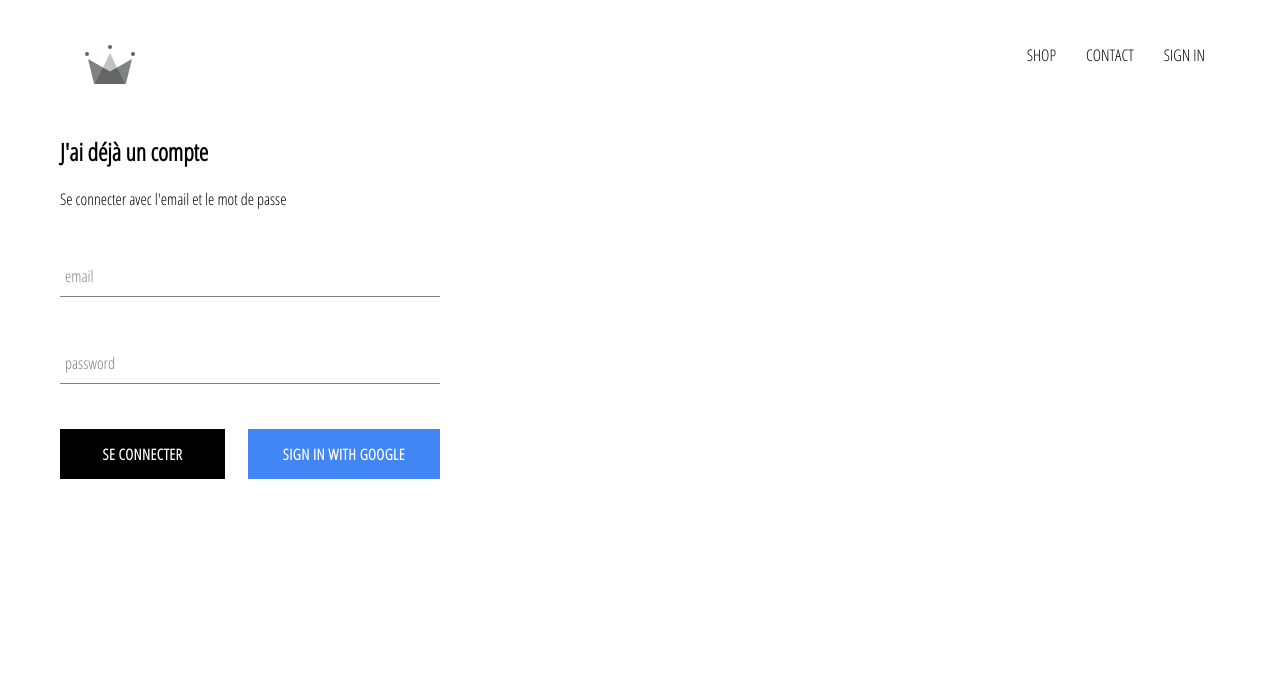
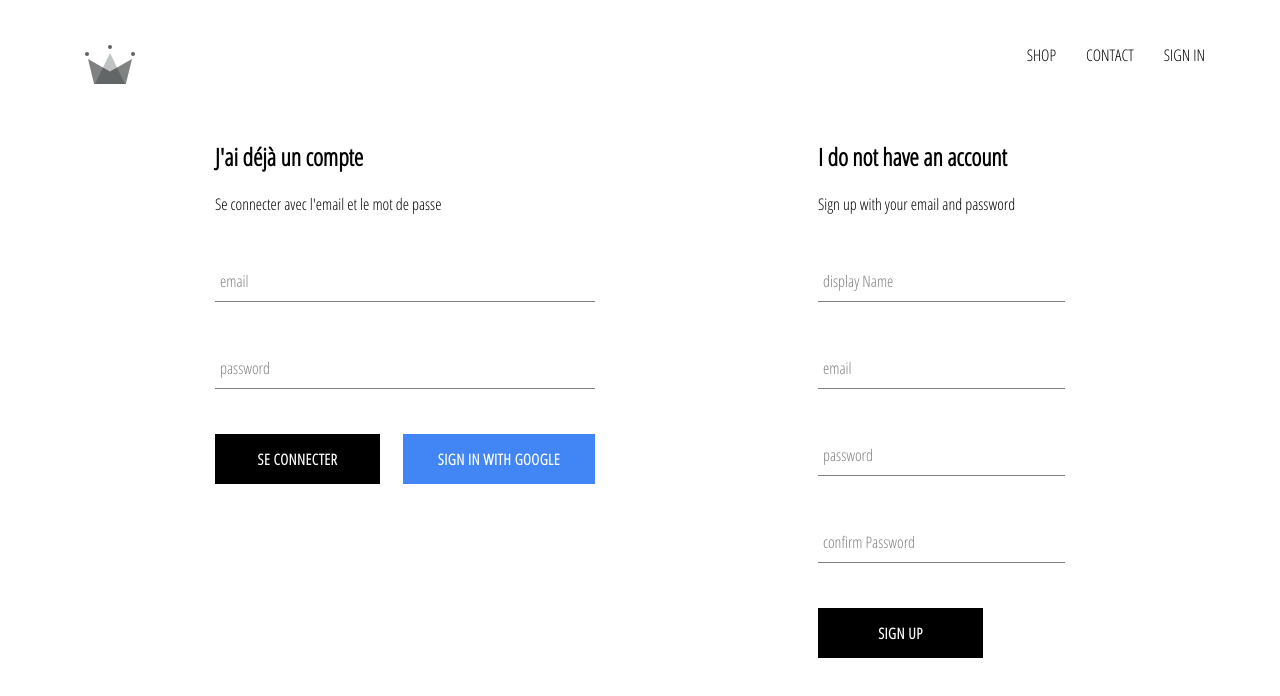
Before and after one commit to syl20ko/shop-react, a React (Create React App) app in the folder crwn-clothing/: page /signin in a window 1280 px wide. Shown: the top 696 px of the page. Built offline with nearby package versions, Linux system fonts and the light colour scheme; no server answers.

Commit message:
implement firebase and store users in db

```diff
--- a/crwn-clothing/src/App.js
+++ b/crwn-clothing/src/App.js
@@ -6,7 +6,7 @@
 import ShopPage from './pages/shop/shop.component';
 import SignInAndSignUpPage from './pages/sign-in-and-sign-up/sign-in-and-sign-up.component';
 import Header from './components/header/header.component';
-import { auth } from './firebase/firebase.utils';
+import { auth , createUserProfileDocument } from './firebase/firebase.utils';
 
 
 class App extends React.Component {
@@ -21,10 +21,25 @@
   unsubscribeFromAuth = null;
 
   componentDidMount(){
-    this.unsubscribeFromAuth = auth.onAuthStateChanged(user => {
-      this.setState({currentUser : user});
-      console.log(user);
+    this.unsubscribeFromAuth = auth.onAuthStateChanged(async userAuth => {
+      if(userAuth){
+        const userRef = await createUserProfileDocument(userAuth);
+
+        userRef.onSnapshot(snapShot => {
+          this.setState({
+            currentUser : {
+              id : snapShot.id,
+              ...snapShot.data(),
+            }
+          }, ()=> {
+            console.log(this.state);
+          } );
+        });
+      }
+
+      this.setState({currentUser : userAuth});
     })
+
   }
 
   componentWillUnmount(){
--- /dev/null
+++ b/crwn-clothing/src/components/sign-up/sign-up.component.jsx
@@ -0,0 +1,102 @@
+import React from "react";
+
+import FormInput from "../form-input/form-input.component";
+import CustomButton from "../custom-button/custom-button.component";
+
+import { auth, createUserProfileDocument } from "../../firebase/firebase.utils";
+import SignIn from "../sign-in/sign-in.component";
+
+class SignUp extends React.Component {
+  constructor() {
+    super();
+
+    this.state = {
+      displayName: "",
+      email: "",
+      password: "",
+      confirmPassword: ""
+    };
+  }
+
+  handleSubmit = async event => {
+    event.preventDefault();
+
+    const { displayName, email, password, confirmPassword } = this.state;
+
+    if (password != confirmPassword) {
+      alert("password don't match");
+      return;
+    }
+
+    try {
+      const { user } = await auth.createUserWithEmailAndPassword(
+        email,
+        password
+      );
+
+      await createUserProfileDocument(user, { displayName });
+
+      this.setState({
+        displayName: "",
+        email: "",
+        password: "",
+        confirmPassword: ""
+      });
+    } catch (error) {
+      console.error(error);
+    }
+  };
+
+  handleChange = event => {
+    const { name, value } = event.target;
+
+    this.setState({ [name]: value });
+  };
+  render() {
+    const { displayName, email, password, confirmPassword } = this.state;
+
+    return (
+      <div className="sign-up">
+        <h2 className="title">I do not have an account</h2>
+        <span>Sign up with your email and password</span>
+        <form className="sign-up-form" onSubmit={this.handleSubmit}>
+          <FormInput
+            type="text"
+            name="displayName"
+            value={displayName}
+            onChange={this.handleChange}
+            label="display Name"
+            required
+          />
+          <FormInput
+            type="email"
+            name="email"
+            value={email}
+            onChange={this.handleChange}
+            label="email"
+            required
+          />
+          <FormInput
+            type="password"
+            name="password"
+            value={password}
+            onChange={this.handleChange}
+            label="password"
+            required
+          />
+          <FormInput
+            type="password"
+            name="confirmPassword"
+            value={confirmPassword}
+            onChange={this.handleChange}
+            label="confirm Password"
+            required
+          />
+          <CustomButton type="submit">Sign Up</CustomButton>
+        </form>
+      </div>
+    );
+  }
+}
+
+export default SignUp;
--- /dev/null
+++ b/crwn-clothing/src/components/sign-up/sign-up.styles.scss
@@ -0,0 +1,9 @@
+.sign-up{
+    display: flex;
+    flex-direction: column;
+    width: 380px;
+
+    .title{
+        margin: 10px 0 ;
+    }
+}
--- a/crwn-clothing/src/firebase/firebase.utils.js
+++ b/crwn-clothing/src/firebase/firebase.utils.js
@@ -13,6 +13,33 @@
     measurementId: "G-XD2T964D3S"
   };
 
+
+export const createUserProfileDocument= async (userAuth, additionalData) => {
+ if(!userAuth) return;
+
+ const userRef = firestore.doc(`users/${userAuth.uid}`);
+
+ const snapShot = await userRef.get();
+
+ if(!snapShot.exists){
+   const { displayName, email } = userAuth;
+   const createdAt = new Date();
+
+   try {
+     await userRef.set({
+       displayName,
+       email,
+       createdAt,
+       ...additionalData
+     })
+
+   } catch (error) {
+     console.log('error creating user', error.message);
+   }
+ }
+ return userRef;
+}
+
 firebase.initializeApp(config);
 
 export const auth = firebase.auth();
--- a/crwn-clothing/src/pages/sign-in-and-sign-up/sign-in-and-sign-up.component.jsx
+++ b/crwn-clothing/src/pages/sign-in-and-sign-up/sign-in-and-sign-up.component.jsx
@@ -1,12 +1,14 @@
-import React from 'react';
+import React from "react";
 
-import SignIn from '../../components/sign-in/sign-in.component';
-
-import './sign-in-and-sign-up.styles.scss';
+import SignIn from "../../components/sign-in/sign-in.component";
+import SignUp from "../../components/sign-up/sign-up.component";
+import "./sign-in-and-sign-up.styles.scss";
 
 const SignInAndSignUpPage = () => (
-
-    <div className="sign-in-and-sign-up"><SignIn /></div>
+  <div className="sign-in-and-sign-up">
+    <SignIn />
+    <SignUp />
+  </div>
 );
 
 export default SignInAndSignUpPage;
--- a/crwn-clothing/src/pages/sign-in-and-sign-up/sign-in-and-sign-up.styles.scss
+++ b/crwn-clothing/src/pages/sign-in-and-sign-up/sign-in-and-sign-up.styles.scss
@@ -0,0 +1,6 @@
+.sign-in-and-sign-up{
+    width: 850px;
+    display: flex ;
+    justify-content: space-between;
+    margin: 30px auto;
+}
```
